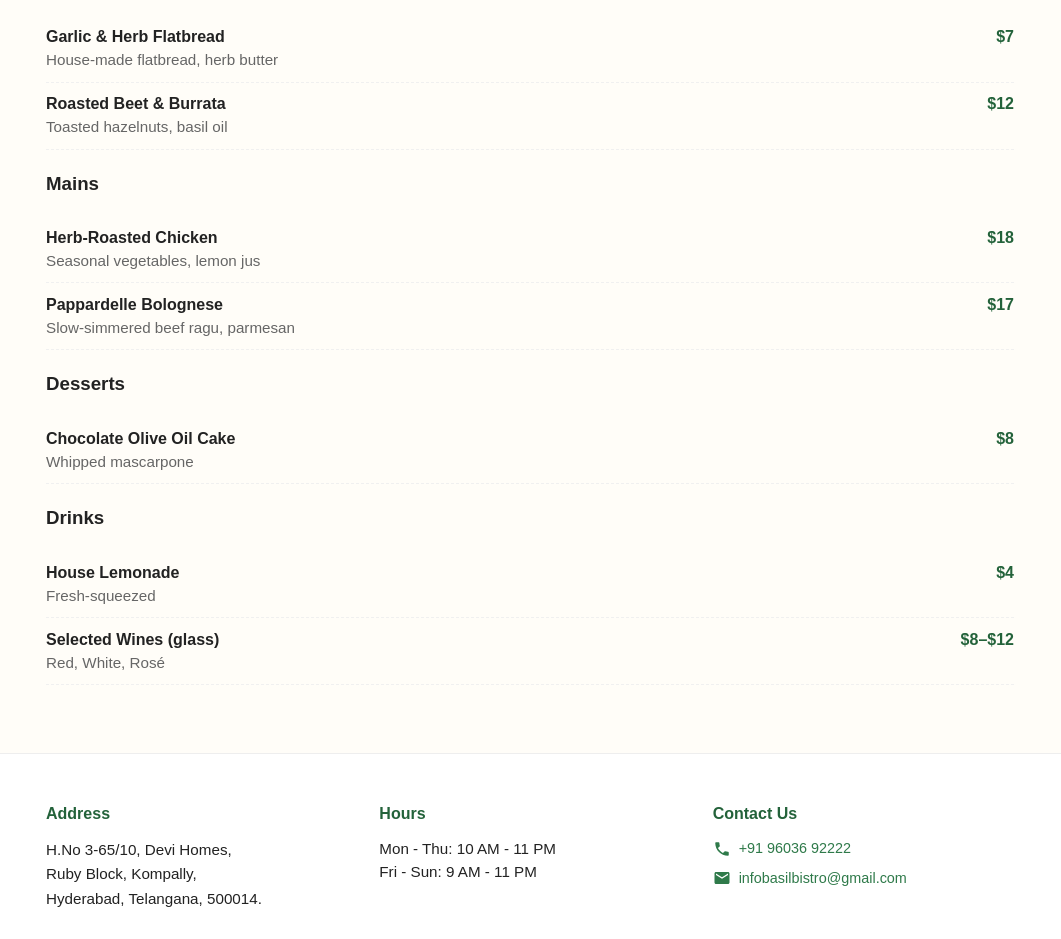
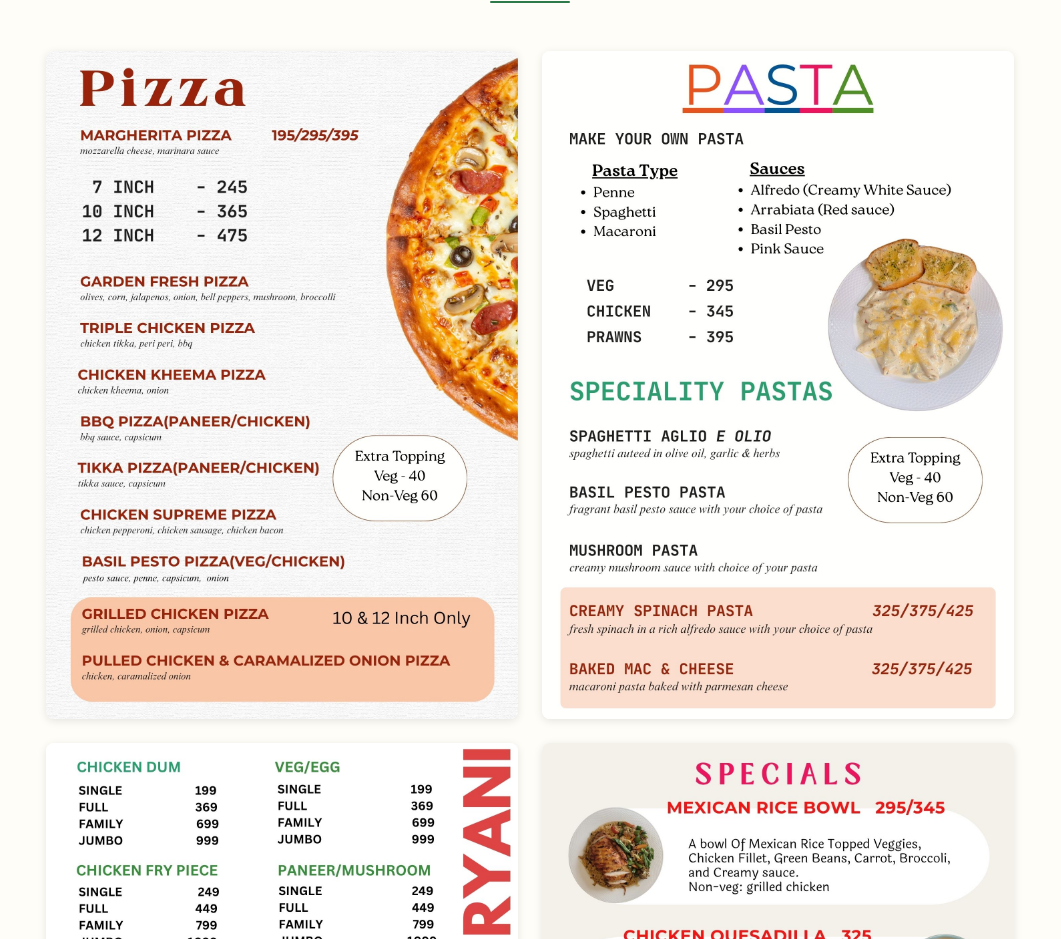
Before and after one commit to Ramlanka7/BasilBistro, a plain HTML site: page menu.html in a window 1280 px wide. Shown: the part 204-1143 px from the top of the page, without its empty margins (110-1171 px from the left). Drawn offline with Linux system fonts and the light colour scheme.

Commit message:
worked on menu section

```diff
--- a/css/styles.css
+++ b/css/styles.css
@@ -43,6 +43,19 @@ body{font-family:Arial,Helvetica,sans-serif;color:#222;background:var(--bg);marg
 @media (max-width:600px){
   .footer-grid{grid-template-columns:1fr}
 }
+
+/* Menu Gallery */
+.menu-title{font-size:2.5rem;text-align:center;color:var(--accent-dark);margin:2rem 0 1rem;font-family:Georgia,'Times New Roman',serif;font-weight:400;letter-spacing:1px;position:relative;padding-bottom:1rem}
+.menu-title::after{content:'';display:block;width:80px;height:2px;background:var(--accent);margin:1rem auto 0;border-radius:2px}
+.menu-gallery{display:grid;grid-template-columns:repeat(2,1fr);gap:1.5rem;margin:2rem 0}
+.menu-image-card{background:#fff;border-radius:8px;overflow:hidden;box-shadow:0 2px 8px rgba(0,0,0,.1);transition:transform .3s,box-shadow .3s}
+.menu-image-card:hover{transform:translateY(-4px);box-shadow:0 4px 16px rgba(0,0,0,.15)}
+.menu-image-card img{width:100%;height:auto;display:block;object-fit:cover}
+
+@media (max-width:768px){
+  .menu-gallery{grid-template-columns:1fr}
+}
+
 .menu-section{margin:1.25rem 0}
 .menu-list{list-style:none;padding:0;margin:0}
 .menu-item{display:flex;justify-content:space-between;padding:.6rem 0;border-bottom:1px dashed #f0f0f0}
--- a/menu.html
+++ b/menu.html
@@ -19,94 +19,22 @@
     </header>
 
     <main class="container">
-      <h2>Our Menu</h2>
+      <h2 class="menu-title">Our Menu</h2>
 
-      <section class="menu-section">
-        <h3>Starters</h3>
-        <ul class="menu-list">
-          <li>
-            <div class="menu-item">
-              <div>
-                <strong>Garlic & Herb Flatbread</strong>
-                <div class="muted">House-made flatbread, herb butter</div>
-              </div>
-              <div class="price">$7</div>
-            </div>
-          </li>
-          <li>
-            <div class="menu-item">
-              <div>
-                <strong>Roasted Beet & Burrata</strong>
-                <div class="muted">Toasted hazelnuts, basil oil</div>
-              </div>
-              <div class="price">$12</div>
-            </div>
-          </li>
-        </ul>
-      </section>
-
-      <section class="menu-section">
-        <h3>Mains</h3>
-        <ul class="menu-list">
-          <li>
-            <div class="menu-item">
-              <div>
-                <strong>Herb-Roasted Chicken</strong>
-                <div class="muted">Seasonal vegetables, lemon jus</div>
-              </div>
-              <div class="price">$18</div>
-            </div>
-          </li>
-          <li>
-            <div class="menu-item">
-              <div>
-                <strong>Pappardelle Bolognese</strong>
-                <div class="muted">Slow-simmered beef ragu, parmesan</div>
-              </div>
-              <div class="price">$17</div>
-            </div>
-          </li>
-        </ul>
-      </section>
-
-      <section class="menu-section">
-        <h3>Desserts</h3>
-        <ul class="menu-list">
-          <li>
-            <div class="menu-item">
-              <div>
-                <strong>Chocolate Olive Oil Cake</strong>
-                <div class="muted">Whipped mascarpone</div>
-              </div>
-              <div class="price">$8</div>
-            </div>
-          </li>
-        </ul>
-      </section>
-
-      <section class="menu-section">
-        <h3>Drinks</h3>
-        <ul class="menu-list">
-          <li>
-            <div class="menu-item">
-              <div>
-                <strong>House Lemonade</strong>
-                <div class="muted">Fresh-squeezed</div>
-              </div>
-              <div class="price">$4</div>
-            </div>
-          </li>
-          <li>
-            <div class="menu-item">
-              <div>
-                <strong>Selected Wines (glass)</strong>
-                <div class="muted">Red, White, Rosé</div>
-              </div>
-              <div class="price">$8–$12</div>
-            </div>
-          </li>
-        </ul>
-      </section>
+      <div class="menu-gallery">
+        <div class="menu-image-card">
+          <img src="images/menu/Pizza.jpg" alt="Pizza Menu" loading="lazy">
+        </div>
+        <div class="menu-image-card">
+          <img src="images/menu/Pasta.jpg" alt="Pasta Menu" loading="lazy">
+        </div>
+        <div class="menu-image-card">
+          <img src="images/menu/Biryani.jpg" alt="Biryani Menu" loading="lazy">
+        </div>
+        <div class="menu-image-card">
+          <img src="images/menu/Specials.jpg" alt="Specials Menu" loading="lazy">
+        </div>
+      </div>
     </main>
 
     <footer class="site-footer">
```
Also changed, not shown: images/menu/Biryani.jpg (added), images/menu/Pasta.jpg (added), images/menu/Pizza.jpg (added), images/menu/Specials.jpg (added).
